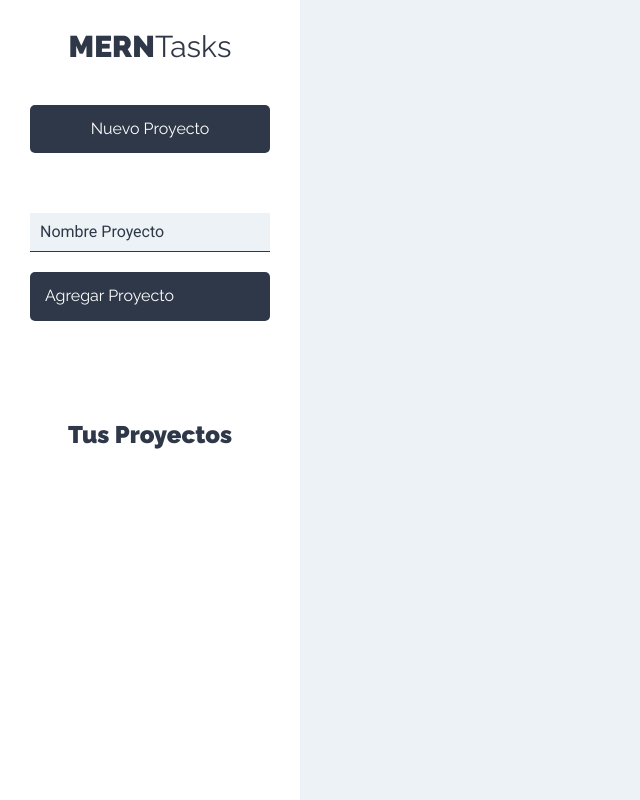
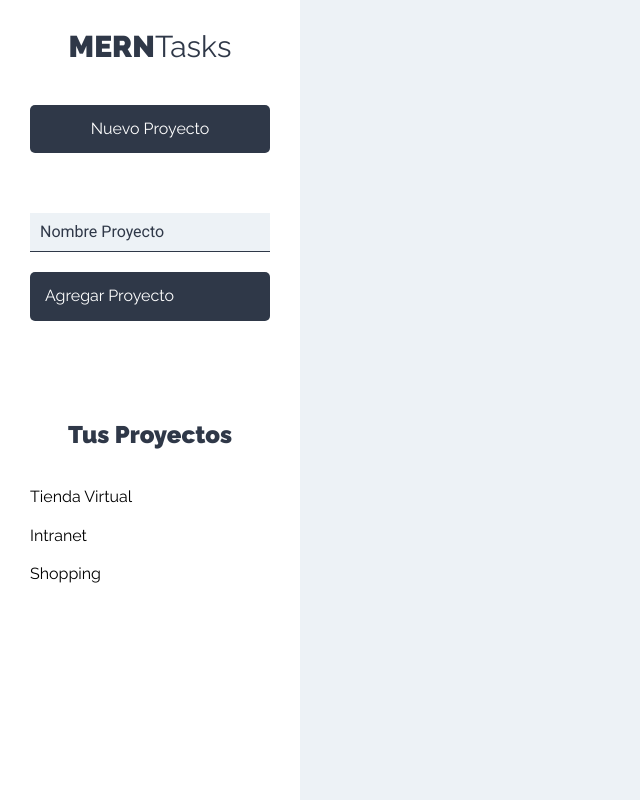
Before and after one commit to jimmy404/MERN-Client, a React (Create React App) app: page /proyectos in a window 1280 px wide. Shown: the whole page, without its empty margins (0-640 px from the left). Built offline with nearby package versions, Linux system fonts and the light colour scheme.

Commit message:
Adding import&code ListadoProyectos in Sidebar.js

```diff
--- a/src/components/layout/Sidebar.js
+++ b/src/components/layout/Sidebar.js
@@ -1,5 +1,6 @@
 import React from 'react';
 import NuevoProyecto from '../proyectos/NuevoProyecto';
+import ListadoProyectos from '../proyectos/ListadoProyectos';
 
 
 const Sidebar = () => {
@@ -11,6 +12,9 @@
 
             <div className="proyectos">
                 <h2>Tus Proyectos</h2>
+
+            <ListadoProyectos />
+
             </div>
         </aside>
     );
--- /dev/null
+++ b/src/components/proyectos/ListadoProyectos.js
@@ -0,0 +1,23 @@
+import React from 'react';
+import Proyecto from './Proyecto';
+
+const ListadoProyectos = () => {
+
+    const proyectos = [
+        {nombre: 'Tienda Virtual'},
+        {nombre: 'Intranet'},
+        {nombre: 'Shopping'},
+    ]
+
+    return (
+        <ul className="listado-proyectos">
+            {proyectos.map(proyecto => (
+                <Proyecto
+                    proyecto={proyecto}
+                />
+            ))}
+        </ul>
+    );
+}
+
+export default ListadoProyectos;
```
